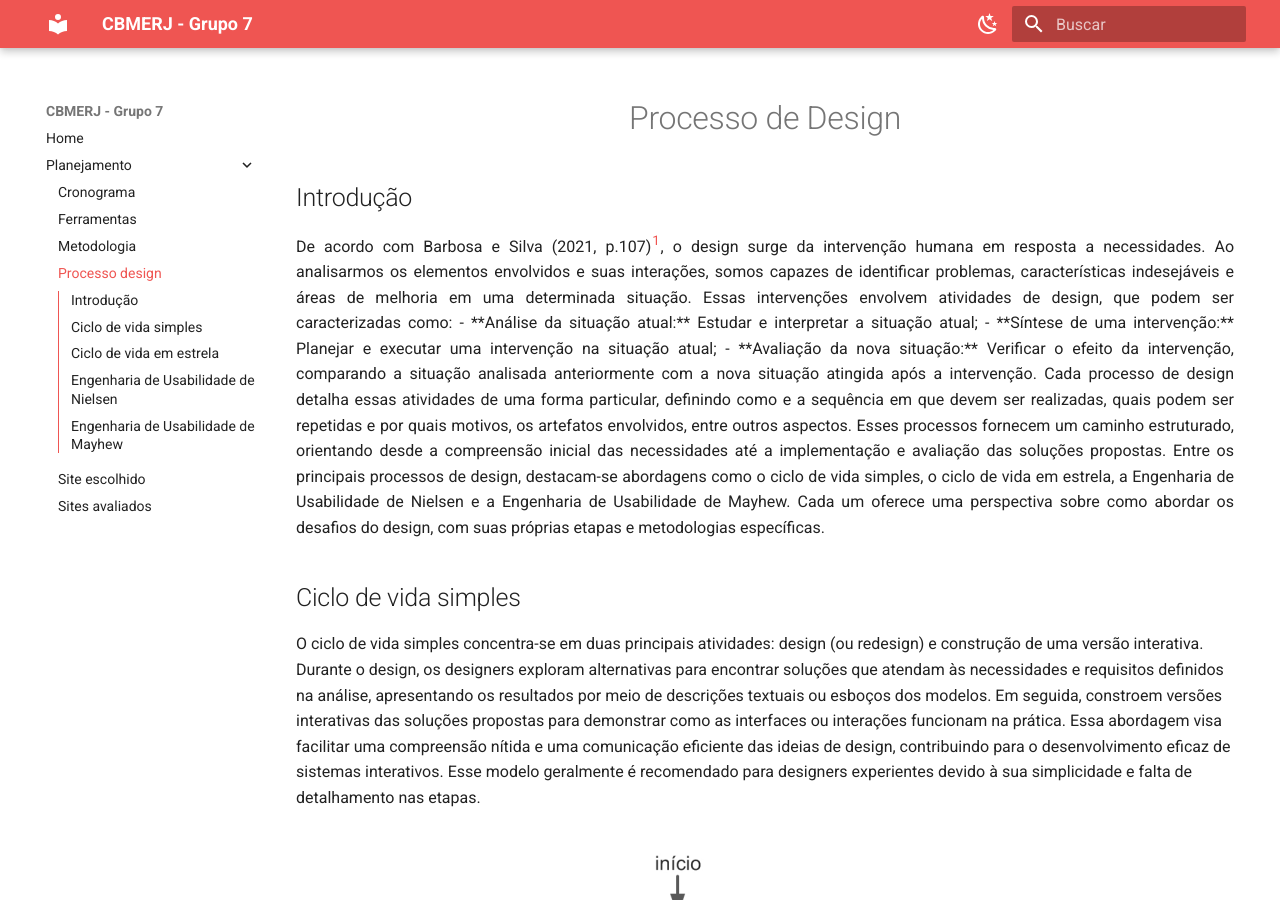
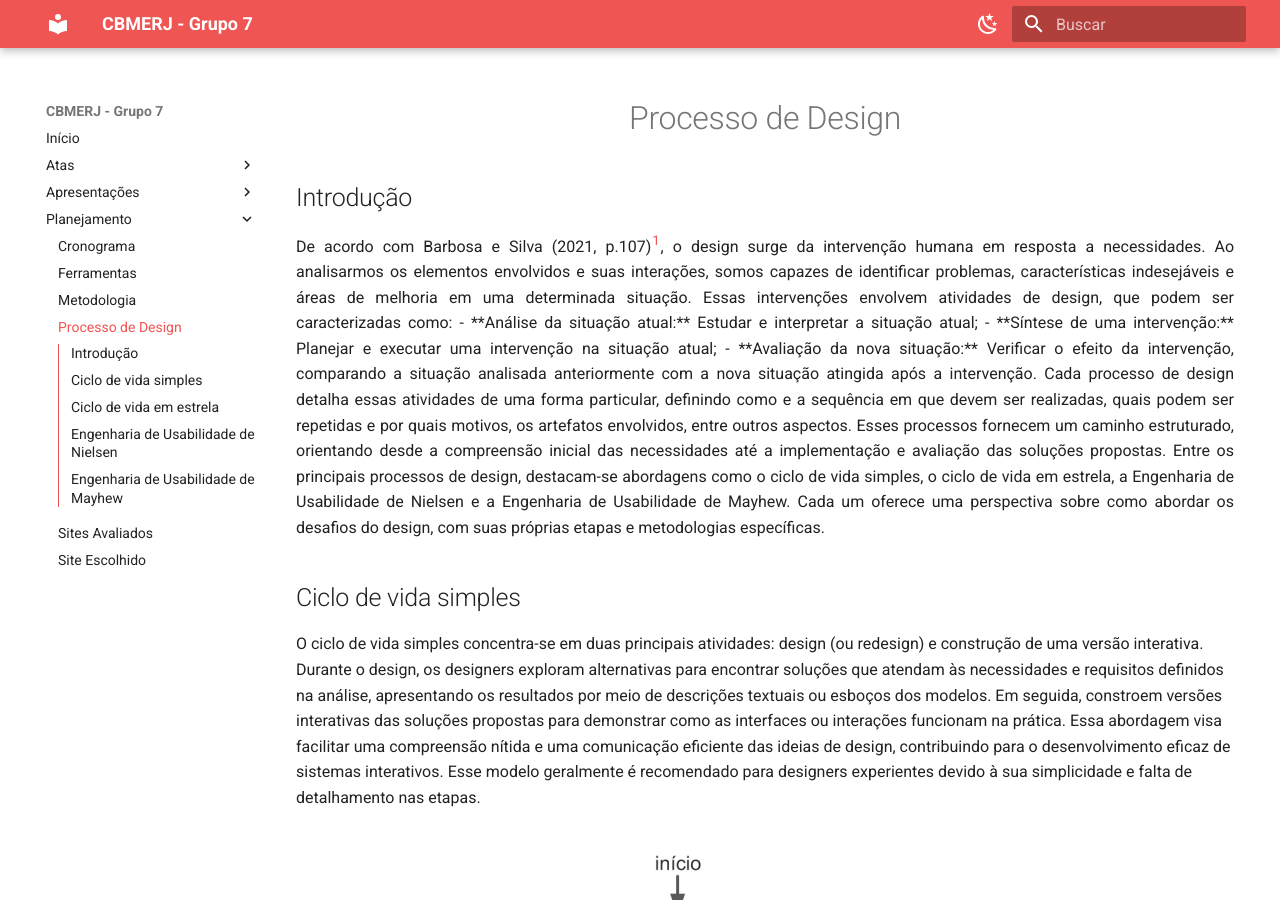
Before and after one commit to Interacao-Humano-Computador/2024.1-CBMERJ, an MkDocs documentation site: the page built from docs/planejamento/processo-de-design.md, in a window 1280 px wide and 900 px high. Built offline with MkDocs 1.6.1 and Material for MkDocs 9.7.7, drawn with Linux system fonts in a browser that asks for light colours; some of the changed lines change nothing that is shown.

Commit message:
add nav bar

```diff
--- a/mkdocs.yml
+++ b/mkdocs.yml
@@ -41,3 +41,18 @@ markdown_extensions:
   - footnotes
   - pymdownx.details
   - pymdownx.superfences
+
+# Page tree
+nav:
+  - Início: index.md
+  - Atas:
+      - Ata 1: atas/file-name.md
+  - Apresentações:
+      - Apresentação 1: apresentacoes/file-name.md
+  - Planejamento:
+      - Cronograma: planejamento/cronograma.md
+      - Ferramentas: planejamento/ferramentas.md
+      - Metodologia: planejamento/metodologia.md
+      - Processo de Design: planejamento/processo-de-design.md
+      - Sites Avaliados: planejamento/sites-avaliados.md
+      - Site Escolhido: planejamento/site-escolhido.md
```
Also changed, not shown: docs/planejamento/processo-de-design.md (renamed from docs/planejamento/processo-design.md).
